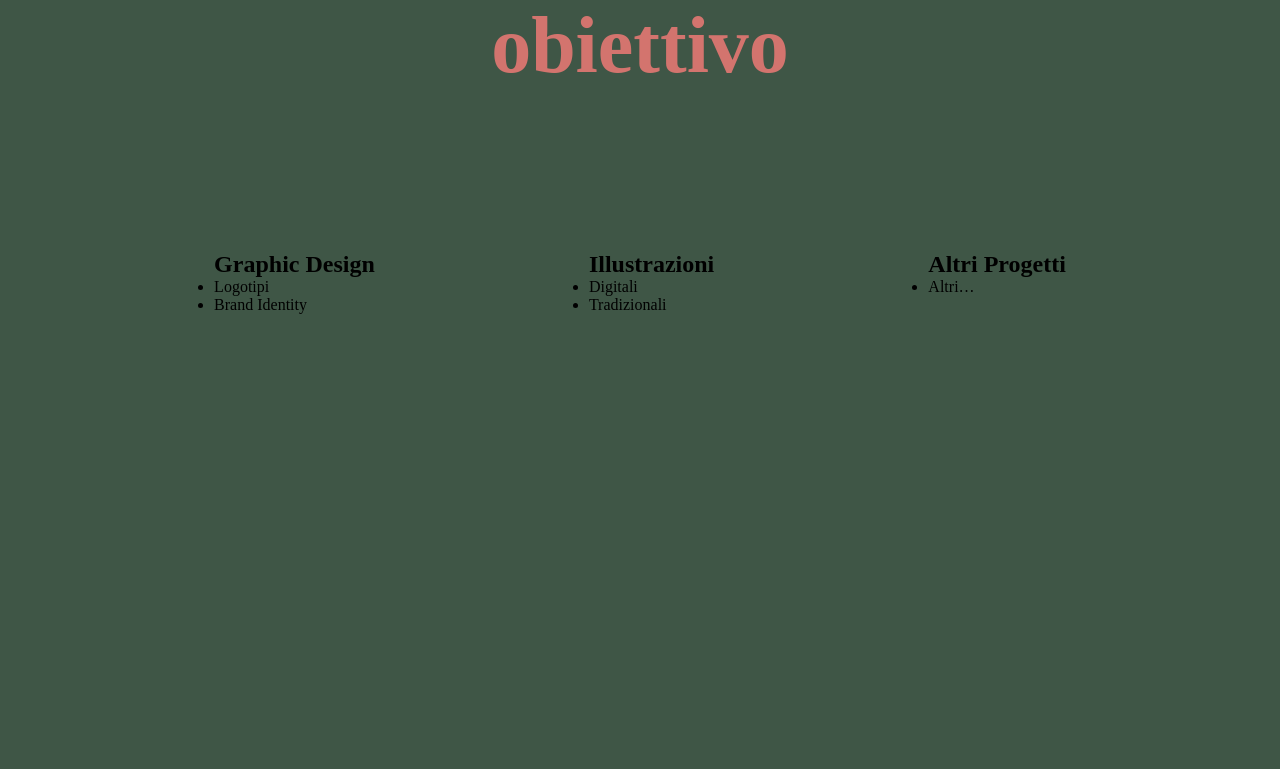
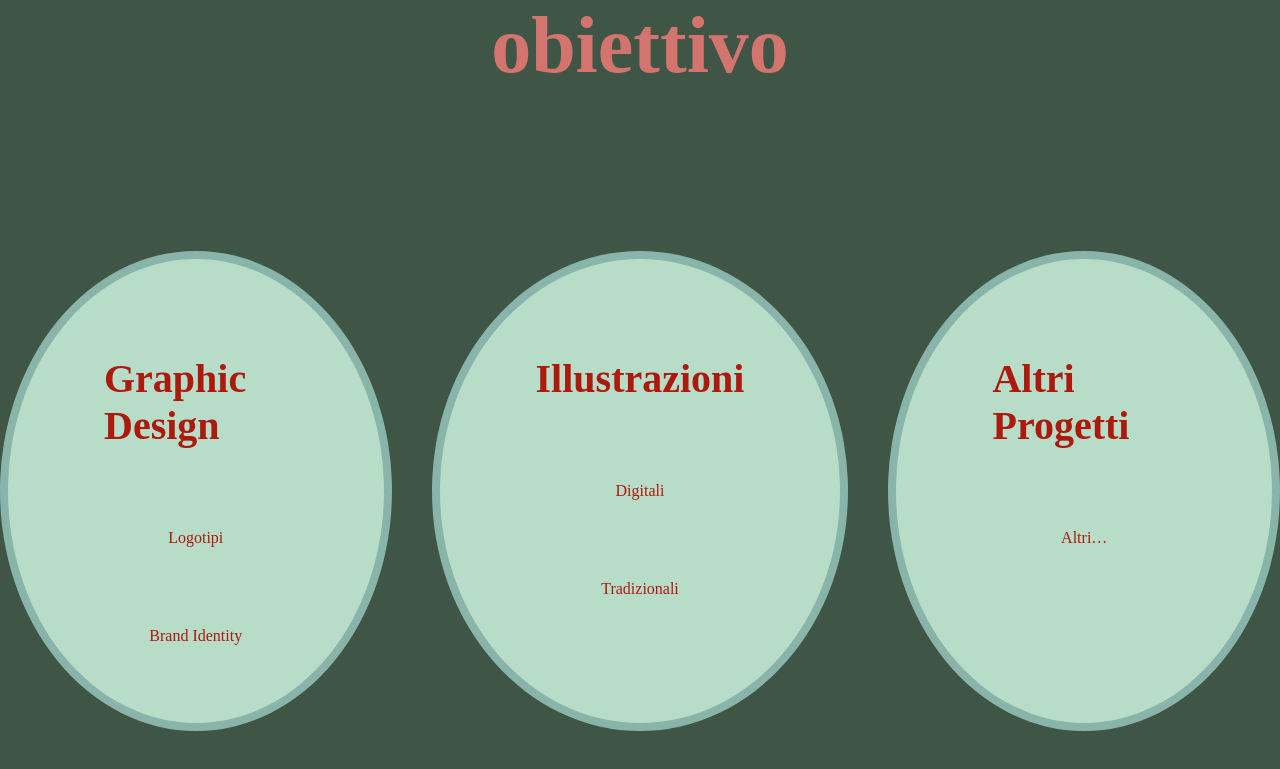
Before and after one commit to anonymouspython96/artwork, a Vue app: page / in a window 1280 px wide. Shown: the part 1047-1816 px from the top of the page. Built offline with nearby package versions, Linux system fonts and the light colour scheme.

Commit message:
some changes in Categorie

```diff
--- a/src/views/componentsOfHome/Categorie.vue
+++ b/src/views/componentsOfHome/Categorie.vue
@@ -16,7 +16,7 @@ export default {
         </h1>
 
         <article>
-            <section>
+            <section class="card">
                 <h2>Graphic Design</h2>
                 <ul>
                     <li>Logotipi</li>
@@ -24,7 +24,7 @@ export default {
                 </ul>
             </section>
 
-            <section>
+            <section class="card">
                 <h2>Illustrazioni</h2>
                 <ul>
                     <li>Digitali</li>
@@ -32,7 +32,7 @@ export default {
                 </ul>
             </section>
 
-            <section>
+            <section class="card">
                 <h2>Altri Progetti</h2>
                 <ul>
                     <li>Altri…</li>
@@ -46,7 +46,6 @@ export default {
 
 <style scoped>
 section {
-    height: 1000px;
     display: flex;
     flex-direction: column;
 }
@@ -57,9 +56,34 @@ h1 {
     margin: 10rem 0;
     color: var(--rosa-antico);
 }
+h2 {
+    font-size: 2.5rem;
+}
+
 article {
     display: flex;
-    justify-content: space-evenly;
-
+    justify-content: center;
+    gap: 2.5rem;
+    margin-bottom: 10rem;
+}
+section .card {
+    height: 30rem;
+    width: 30rem;
+}
+.card {
+    padding: 6rem;
+    border: solid var(--verde-acqua-meno-luminoso) 0.5rem;
+    display: flex;
+    align-items: center;
+    border-radius: 50%;
+    background-color: var(--verde-acqua-luminoso);
+    color: var(--ruggine);
+}
+ul {
+    list-style: none;
+}
+li {
+    margin: 5rem 0;
+    text-align: center;
 }
 </style>
--- a/src/views/componentsOfHome/Hero.vue
+++ b/src/views/componentsOfHome/Hero.vue
@@ -7,7 +7,8 @@ export default {
 
 <template>
     <article class="img">
-        <!-- Contenuto dell'hero a piacere, da discutere. -->
+        <!-- Contenuto dell'hero a piacere -->
+         <!-- Shadow da creare per fluidità dei contenuti -->
     </article>
 </template>
 
```
Also changed, not shown: 1 other file (tests, documents, lock files or other folders).
